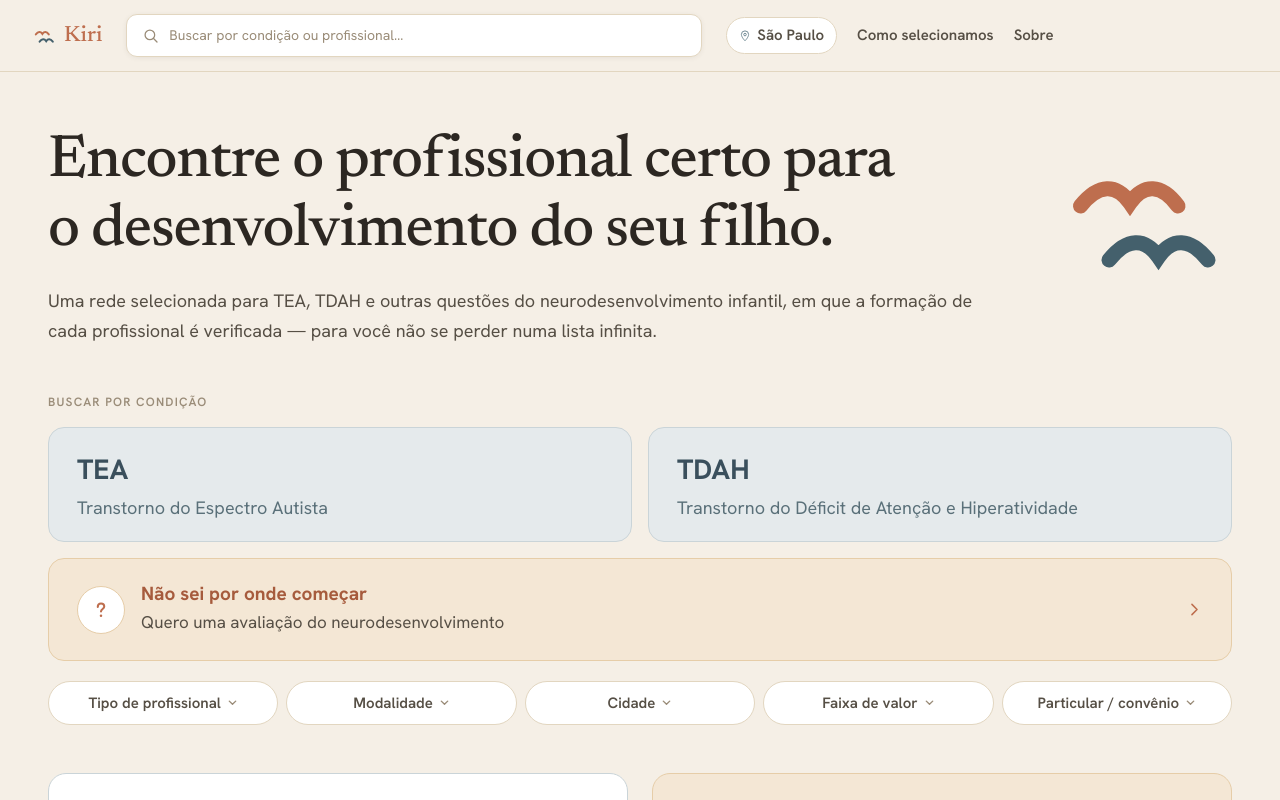
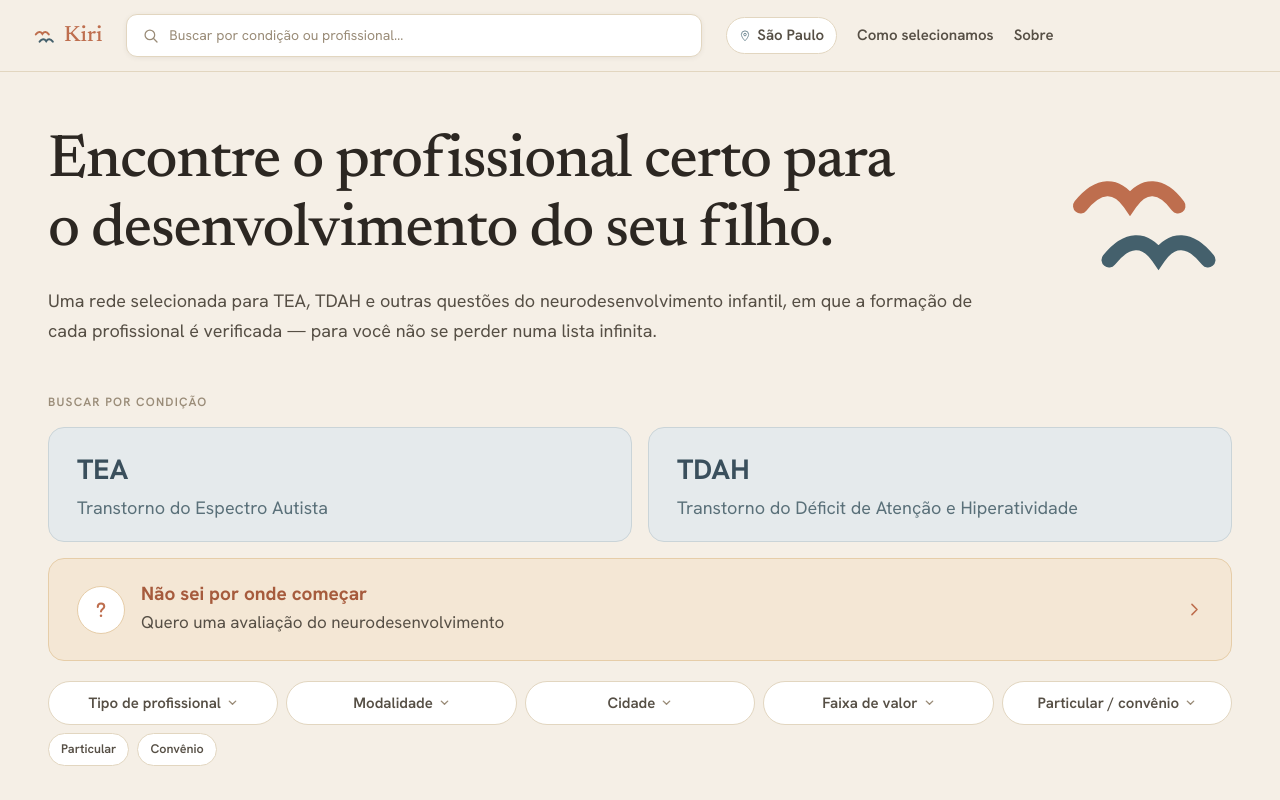
Before and after one commit to kirisaude/kiri-site, a Next.js app: page / in a window 1280 px wide. Both pictures are taken after a click on the button "Particular / convênio". Shown: the top 800 px of the page. Built offline with nearby package versions, Linux system fonts and the light colour scheme.

Commit message:
Filtro Particular/Convênio com opções e lógica de filtragem

```diff
--- a/src/app/page.tsx
+++ b/src/app/page.tsx
@@ -19,12 +19,19 @@ export default function Home() {
   const [activeModalidade, setActiveModalidade] = useState<string | null>(null);
   const [showProfissaoOptions, setShowProfissaoOptions] = useState(false);
   const [showModalidadeOptions, setShowModalidadeOptions] = useState(false);
+  const [showPagamentoOptions, setShowPagamentoOptions] = useState(false);
+  const [activePagamento, setActivePagamento] = useState<string | null>(null);
 
   const filtered = useMemo(() => {
     return profissionais.filter((p) => {
       if (activeCond && !p.areas_atuacao.includes(activeCond)) return false;
       if (activeProfissao && p.profissao !== activeProfissao) return false;
       if (activeModalidade && p.modalidade !== activeModalidade) return false;
+      if (activePagamento) {
+        const conv = p.convenio_info.toLowerCase();
+        if (activePagamento === "Particular" && conv.includes("não aceita")) return false;
+        if (activePagamento === "Convênio" && !conv.includes("aceita")) return false;
+      }
       if (search.trim()) {
         const q = search.toLowerCase();
         const match =
@@ -43,7 +50,7 @@ export default function Home() {
     pros: filtered.filter((p) => p.profissao === prof),
   })).filter((s) => s.pros.length > 0);
 
-  const hasFilters = !!(activeCond || activeProfissao || activeModalidade || search.trim());
+  const hasFilters = !!(activeCond || activeProfissao || activeModalidade || activePagamento || search.trim());
 
   function toggleCond(cond: string) {
     setActiveCond((prev) => (prev === cond ? null : cond));
@@ -248,12 +255,29 @@ export default function Home() {
             )}
           </button>
 
-          {["Cidade", "Faixa de valor", "Particular / convênio"].map((f) => (
+          {["Cidade", "Faixa de valor"].map((f) => (
             <button key={f} className="flex-none md:flex-auto inline-flex items-center justify-center gap-1.5 bg-white border border-linha rounded-full px-[13px] py-2.5 cursor-pointer">
               <span className="text-[13px] md:text-[15px] font-semibold text-cinza-texto whitespace-nowrap">{f}</span>
               <svg width="11" height="11" viewBox="0 0 12 12" fill="none"><path d="M2.5 4.5 L6 8 L9.5 4.5" stroke="#9A8C78" strokeWidth="1.5" strokeLinecap="round" strokeLinejoin="round" /></svg>
             </button>
           ))}
+
+          {/* Particular / convênio */}
+          <button
+            onClick={() => { setShowPagamentoOptions((v) => !v); setShowProfissaoOptions(false); setShowModalidadeOptions(false); }}
+            className={`flex-none md:flex-auto inline-flex items-center justify-center gap-1.5 rounded-full px-[13px] py-2.5 cursor-pointer border transition-all ${
+              activePagamento ? "bg-ardosia-escura border-ardosia text-white" : "bg-white border-linha text-cinza-texto"
+            }`}
+          >
+            <span className="text-[13px] md:text-[15px] font-semibold whitespace-nowrap">
+              {activePagamento ?? "Particular / convênio"}
+            </span>
+            {activePagamento ? (
+              <span className="text-white text-sm ml-0.5" onClick={(e) => { e.stopPropagation(); setActivePagamento(null); }}>×</span>
+            ) : (
+              <svg width="11" height="11" viewBox="0 0 12 12" fill="none"><path d="M2.5 4.5 L6 8 L9.5 4.5" stroke="#9A8C78" strokeWidth="1.5" strokeLinecap="round" strokeLinejoin="round" /></svg>
+            )}
+          </button>
         </div>
 
         {/* Opções inline de profissão */}
@@ -285,6 +309,23 @@ export default function Home() {
                 }`}
               >
                 {m}
+              </button>
+            ))}
+          </div>
+        )}
+
+        {/* Opções inline de pagamento */}
+        {showPagamentoOptions && (
+          <div className="pt-2 flex flex-wrap gap-2">
+            {["Particular", "Convênio"].map((opt) => (
+              <button
+                key={opt}
+                onClick={() => { setActivePagamento(activePagamento === opt ? null : opt); setShowPagamentoOptions(false); }}
+                className={`text-[12.5px] font-semibold px-3 py-1.5 rounded-full border transition-all ${
+                  activePagamento === opt ? "bg-ardosia-escura border-ardosia text-white" : "bg-white border-linha text-cinza-texto"
+                }`}
+              >
+                {opt}
               </button>
             ))}
           </div>
@@ -344,7 +385,7 @@ export default function Home() {
             <p className="text-[15px] text-cinza-texto2">Nenhum profissional encontrado para esse filtro.</p>
             <button
               className="mt-4 text-[13px] font-semibold text-ferrugem underline cursor-pointer"
-              onClick={() => { setSearch(""); setActiveCond(null); setActiveProfissao(null); setActiveModalidade(null); }}
+              onClick={() => { setSearch(""); setActiveCond(null); setActiveProfissao(null); setActiveModalidade(null); setActivePagamento(null); }}
             >
               Limpar filtros
             </button>
```
